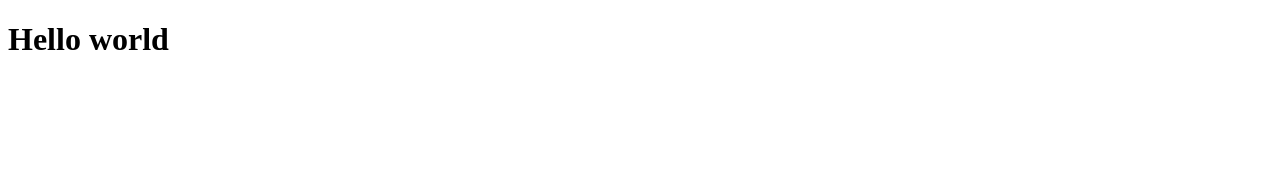
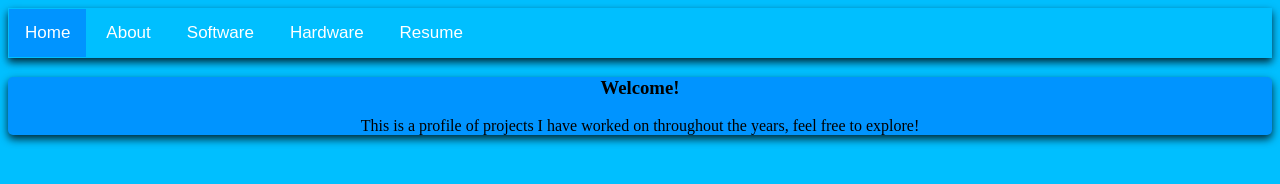
Before and after one commit to BModlin1996/BModlin1996.github.io, a plain HTML site: page index.html in a window 1280 px wide. Drawn offline with Linux system fonts and the light colour scheme.

Commit message:
Basic template

```diff
--- a/index.html
+++ b/index.html
@@ -1,10 +1,65 @@
 <!DOCTYPE html>
 <meta charset="utf-8">
 <html>
-    <head>
+<head>
 
-    </head>
-    <body>
-        <h1>Hello world</h1>
-    </body>
+    <link rel="stylesheet" type="text/css" href="style.css">
+    <title>Bailey Modlin</title>
+</head>
+<body>
+    <div class="menuBar">
+        <button class="menuLink" onclick="openTab(event, 'Home')" id="default">Home</button>
+        <button class="menuLink" onclick="openTab(event, 'About')">About</button>
+        <button class="menuLink" onclick="openTab(event, 'Software')">Software</button>
+        <button class="menuLink" onclick="openTab(event, 'Hardware')">Hardware</button>
+        <button class="menuLink" onclick="openTab(event, 'Resume')">Resume</button>
+    </div>
+    <div id="Home" class="content">
+        <h3>Welcome!</h3>
+        <p>
+            This is a profile of projects I have worked on throughout the years, feel free to explore!
+        </p>
+    </div>
+    <div id="About" class="content">
+        <div class="profileCard">
+            <img src="pics/profile.jpg" alt="Avatar" style="width:100%">
+            <div class="profileContainer">
+                <h4 style="text-align:center"><b><u>Bailey Modlin</u></b></h4>
+                <p style="text-align:center">B.S. Computer Science, Coastal Carolina</p>
+            </div>
+        </div>
+        <h3>About me</h3>
+        <p>
+            My name is Bailey Modlin, I am a computer scientist that graduated from Coastal Carolina University.
+        </p>
+    </div>
+    <div id="Software" class="content">
+        <h4>Software</h4>
+    </div>
+    <div id="Hardware" class="content">
+        <h4>Hardware</h4>
+    </div>
+    <div id="Resume" class="content">
+        <h4>Resume</h4>
+    </div>
+    <div id="Contact" class="content">
+        <h4>Contact</h4>
+    </div>
+    <script>
+        document.getElementById("default").click();
+        function openTab(evnt, tabName) {
+            var index, tabContent, tablinks;
+            tabContent = document.getElementsByClassName("content");
+            for (index = 0; index < tabContent.length; index++) {
+                tabContent[index].style.display = "none";
+            }
+            tablinks = document.getElementsByClassName("menuLink");
+            for (index = 0; index < tablinks.length; index++) {
+                tablinks[index].className = tablinks[index].className.replace(" active", "");
+            }
+            document.getElementById(tabName).style.display = "block";
+            evnt.currentTarget.className += " active";
+        }
+    </script>
+</body>
 </html>
--- /dev/null
+++ b/style.css
@@ -0,0 +1,66 @@
+body {
+    background-color: #00BFFF;
+}
+
+.menuBar {
+    overflow: hidden;
+    border: 1px solid #00BFFF;
+    background-color: #00BFFF;
+    box-shadow: 0 4px 8px 0 rgba(0,0,0,0.8);
+}
+
+.menuBar button {
+    background-color: inherit;
+    color: #ffffff;
+    border: none;
+    outline: none;
+    cursor: pointer;
+    padding: 14px 16px;
+    transition: 0.3s;
+    font-size: 17px;
+    margin: 0px,0px,0px,0px;
+}
+
+.menuBar button:hover {
+    background-color: #0094ff;
+    color: #cccccc;
+}
+
+.menuBar button.active {
+    color: #ffffff;
+    background-color: #0094ff;
+}
+
+.content {
+    background-color: #0094ff;
+    box-shadow: 0 4px 8px 0 rgba(0,0,0,0.8);
+    border-radius: 5px;
+    text-align: center;
+    animation: fade 2s;
+}
+
+@keyframes fade {
+    from {
+        opacity: 0;
+    }
+    to {
+        opacity: 1;
+    }
+}
+
+.profileCard {
+    background: #0094ff;
+    width: 200px;
+    box-shadow: 0 4px 8px 0 rgba(0,0,0,0.8);
+    border-radius: 5px;
+}
+
+img {
+    border-radius: 5px;
+}
+
+.profileContainer {
+    background: #0094ff;
+    padding: 2px 16px;
+    border-radius: 5px;
+}
```
Also changed, not shown: pics/profile.jpg (added), 1 other file.
